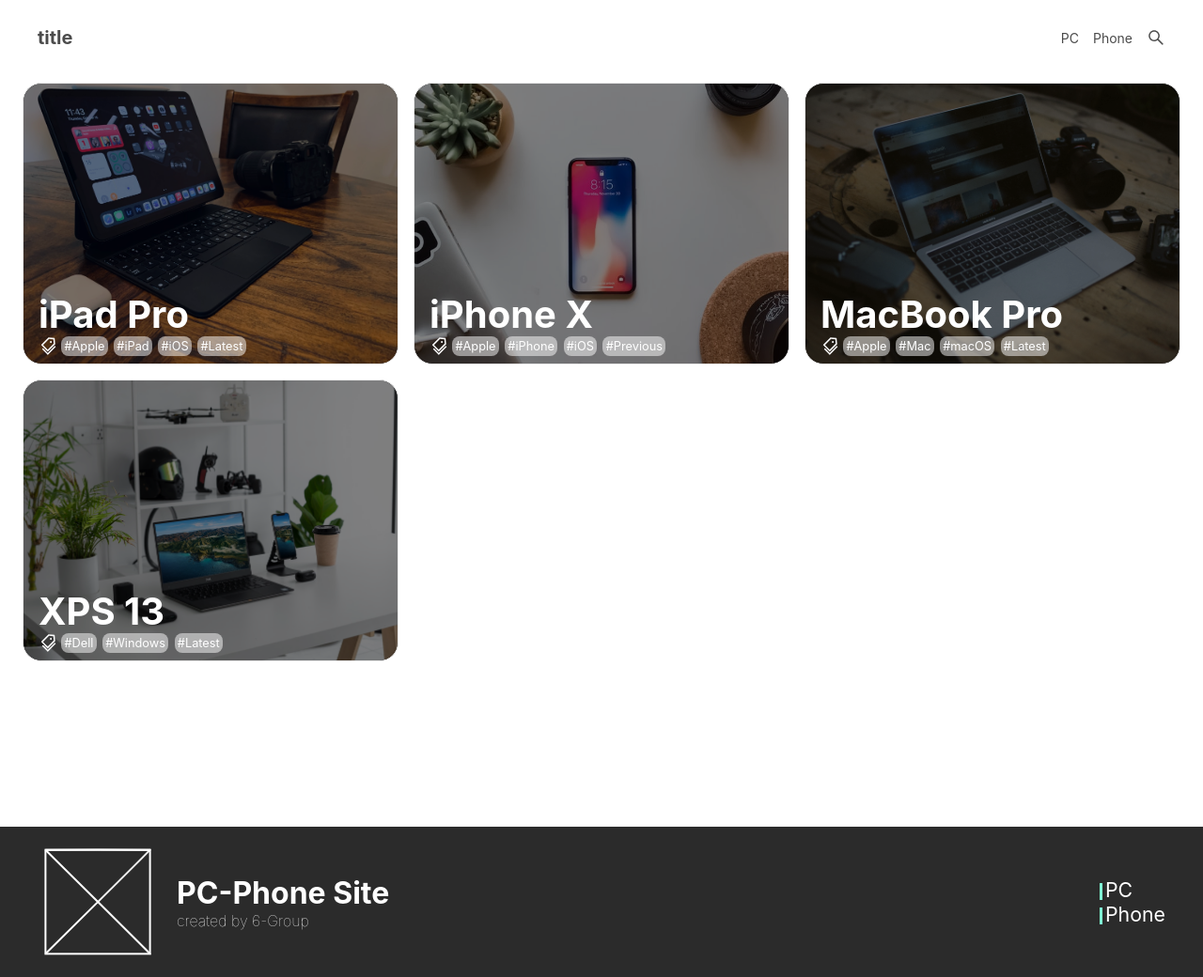
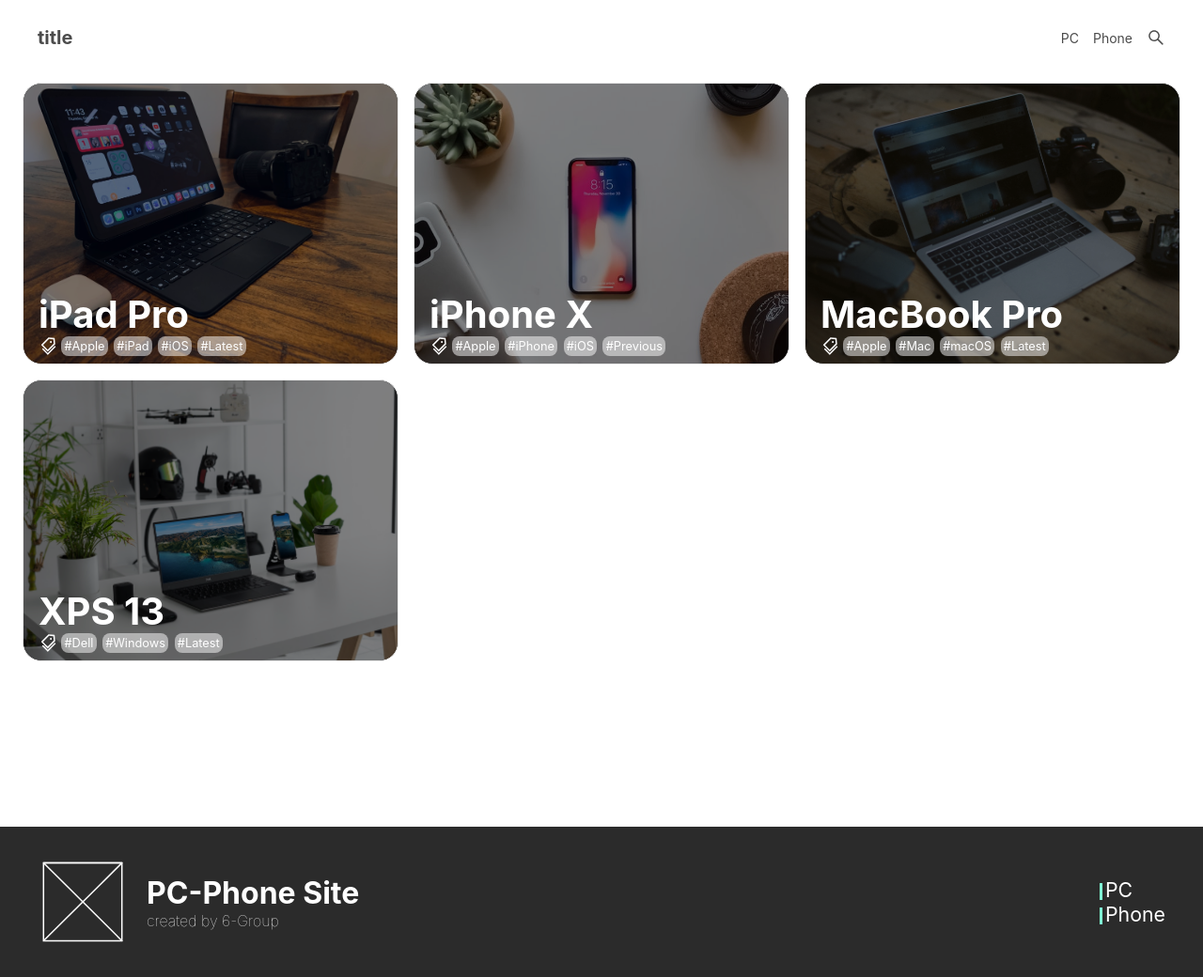
Before and after one commit to datt16/PC-Phone_Site, a Next.js app: page / in a window 1280 px wide. Shown: the whole page at 94% size. Built offline with nearby package versions, Linux system fonts and the light colour scheme.

Commit message:
:art: アイコンの大きさを調整

```diff
--- a/src/components/footer.jsx
+++ b/src/components/footer.jsx
@@ -4,7 +4,7 @@ import styles from '../styles/Footer.module.css'
 const Footer = function Footer() {
   return (
     <footer className={styles.footer}>
-      <object type="image/svg+xml" data="/site-icon.svg" width="128" height="128"></object>
+      <object type="image/svg+xml" data="/site-icon.svg" className={styles.icon}></object>
       <div className={styles.caption}>
         <h1>
           <a href="/">PC-Phone Site</a>
--- a/src/styles/Footer.module.css
+++ b/src/styles/Footer.module.css
@@ -5,6 +5,10 @@
   color: white;
   display: flex;
   align-items: center;
+}
+
+.icon {
+  height: 96px;
 }
 
 .caption {
```
